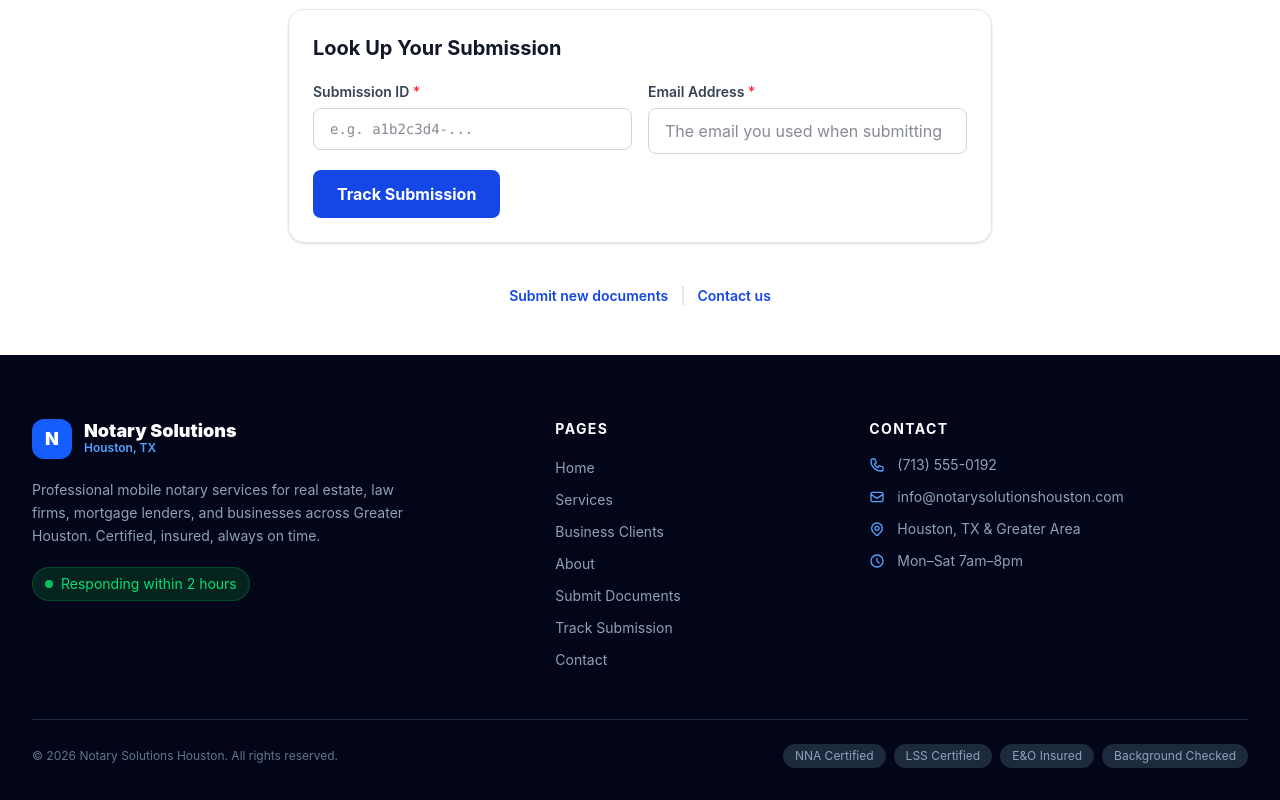
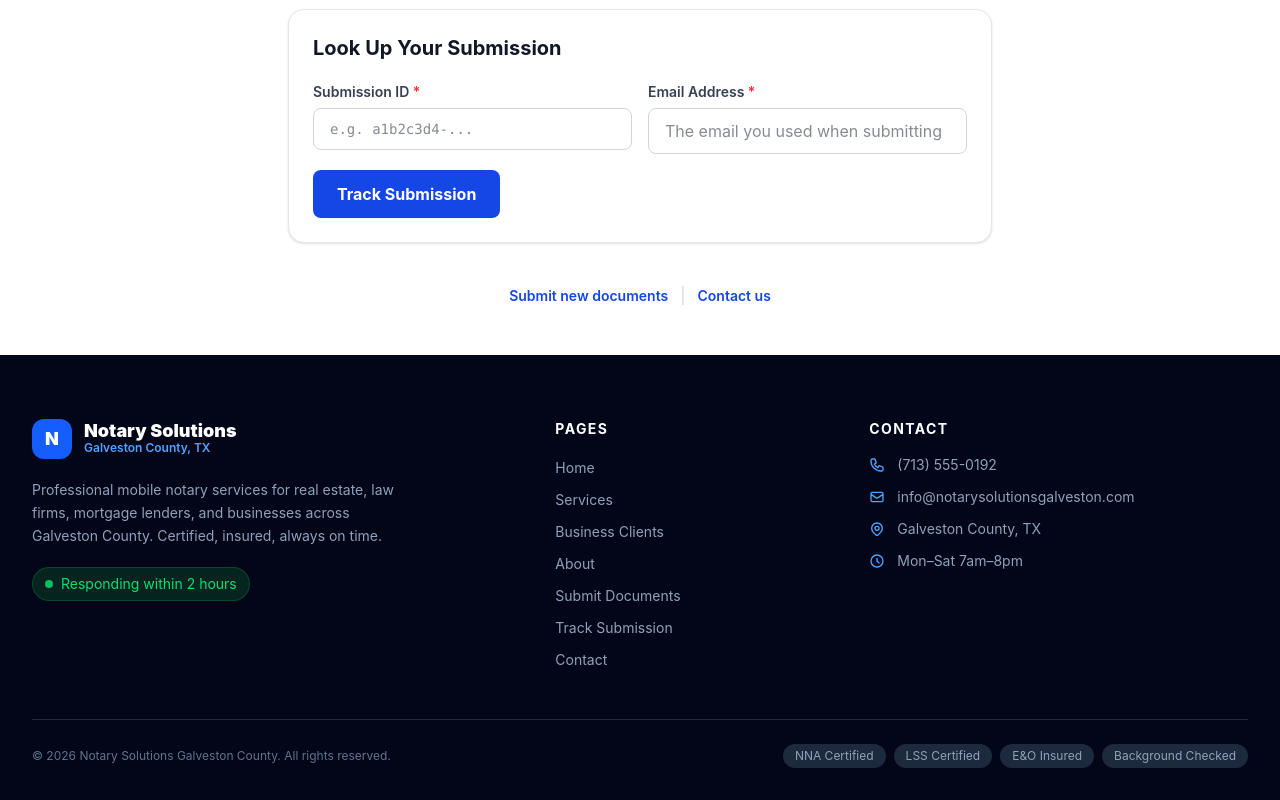
Before and after one commit to tajdascholar-bit/Notary, a React (Vite) app: page /track in a window 1280 px wide. Shown: the part 295-1095 px from the top of the page. Built offline with nearby package versions, Linux system fonts and the light colour scheme.

Commit message:
Replace all Houston references with Galveston County sitewide
Updated city name, service area, and email addresses across all pages
and components. No functional changes.

https://claude.ai/code/session_0174fpTL1dyphzDfuyszKyLg

```diff
--- a/src/components/Footer.jsx
+++ b/src/components/Footer.jsx
@@ -23,12 +23,12 @@ export default function Footer() {
               </div>
               <div>
                 <p className="text-white font-black text-lg leading-none">Notary Solutions</p>
-                <p className="text-blue-400 text-xs font-semibold">Houston, TX</p>
+                <p className="text-blue-400 text-xs font-semibold">Galveston County, TX</p>
               </div>
             </div>
             <p className="text-sm leading-relaxed mb-5 max-w-sm">
               Professional mobile notary services for real estate, law firms, mortgage
-              lenders, and businesses across Greater Houston. Certified, insured, always on time.
+              lenders, and businesses across Galveston County. Certified, insured, always on time.
             </p>
             <div className="inline-flex items-center gap-2 bg-green-900/40 border border-green-700/40 rounded-full px-3 py-1.5 text-sm text-green-400">
               <span className="w-2 h-2 bg-green-400 rounded-full animate-pulse"></span>
@@ -56,8 +56,8 @@ export default function Footer() {
             <ul className="space-y-3">
               {[
                 { icon: 'M3 5a2 2 0 012-2h3.28a1 1 0 01.948.684l1.498 4.493a1 1 0 01-.502 1.21l-2.257 1.13a11.042 11.042 0 005.516 5.516l1.13-2.257a1 1 0 011.21-.502l4.493 1.498a1 1 0 01.684.948V19a2 2 0 01-2 2h-1C9.716 21 3 14.284 3 6V5z', text: '(713) 555-0192', href: 'tel:+17135550192' },
-                { icon: 'M3 8l7.89 5.26a2 2 0 002.22 0L21 8M5 19h14a2 2 0 002-2V7a2 2 0 00-2-2H5a2 2 0 00-2 2v10a2 2 0 002 2z', text: 'info@notarysolutionshouston.com', href: 'mailto:info@notarysolutionshouston.com' },
-                { icon: 'M17.657 16.657L13.414 20.9a1.998 1.998 0 01-2.827 0l-4.244-4.243a8 8 0 1111.314 0z M15 11a3 3 0 11-6 0 3 3 0 016 0z', text: 'Houston, TX & Greater Area', href: null },
+                { icon: 'M3 8l7.89 5.26a2 2 0 002.22 0L21 8M5 19h14a2 2 0 002-2V7a2 2 0 00-2-2H5a2 2 0 00-2 2v10a2 2 0 002 2z', text: 'info@notarysolutionsgalveston.com', href: 'mailto:info@notarysolutionsgalveston.com' },
+                { icon: 'M17.657 16.657L13.414 20.9a1.998 1.998 0 01-2.827 0l-4.244-4.243a8 8 0 1111.314 0z M15 11a3 3 0 11-6 0 3 3 0 016 0z', text: 'Galveston County, TX', href: null },
                 { icon: 'M12 8v4l3 3m6-3a9 9 0 11-18 0 9 9 0 0118 0z', text: 'Mon–Sat 7am–8pm', href: null },
               ].map((item, i) => (
                 <li key={i} className="flex items-start gap-3 text-sm">
@@ -75,7 +75,7 @@ export default function Footer() {
 
         {/* Bottom bar */}
         <div className="border-t border-slate-800 pt-6 flex flex-col sm:flex-row items-center justify-between gap-3 text-xs text-slate-500">
-          <p>&copy; {new Date().getFullYear()} Notary Solutions Houston. All rights reserved.</p>
+          <p>&copy; {new Date().getFullYear()} Notary Solutions Galveston County. All rights reserved.</p>
           <div className="flex gap-2 flex-wrap justify-center">
             {['NNA Certified', 'LSS Certified', 'E&O Insured', 'Background Checked'].map(b => (
               <span key={b} className="bg-slate-800 text-slate-400 px-3 py-1 rounded-full">{b}</span>
--- a/src/components/Navbar.jsx
+++ b/src/components/Navbar.jsx
@@ -42,7 +42,7 @@ export default function Navbar() {
                 Notary Solutions
               </p>
               <p className={`text-xs font-semibold ${transparent ? 'text-blue-200' : 'text-blue-600'}`}>
-                Houston, TX
+                Galveston County, TX
               </p>
             </div>
           </Link>
--- a/src/pages/Admin.jsx
+++ b/src/pages/Admin.jsx
@@ -67,7 +67,7 @@ function LoginScreen({ onLogin }) {
             </svg>
           </div>
           <h1 className="text-2xl font-bold text-gray-900">Admin Login</h1>
-          <p className="text-gray-500 text-sm mt-1">Notary Solutions Houston</p>
+          <p className="text-gray-500 text-sm mt-1">Notary Solutions Galveston County</p>
         </div>
         <form onSubmit={handleSubmit} className="space-y-4">
           <div>
--- a/src/pages/BusinessClients.jsx
+++ b/src/pages/BusinessClients.jsx
@@ -14,7 +14,7 @@ const tiers = [
     price: '$75',
     unit: 'per appointment',
     desc: 'Perfect for occasional needs.',
-    features: ['Single document packages', 'Mobile service in Houston', 'Next-day scheduling', 'Digital receipt'],
+    features: ['Single document packages', 'Mobile service in Galveston County', 'Next-day scheduling', 'Digital receipt'],
     cta: 'Book Now', to: '/contact', highlight: false,
   },
   {
@@ -53,7 +53,7 @@ export default function BusinessClients() {
           <div className="max-w-2xl">
             <p className="text-blue-400 font-bold uppercase tracking-widest text-sm mb-4">Business Clients</p>
             <h1 className="text-5xl md:text-6xl font-black text-white mb-5 leading-tight">
-              Your Dedicated Notary Partner in Houston
+              Your Dedicated Notary Partner in Galveston County
             </h1>
             <p className="text-slate-300 text-xl leading-relaxed mb-8">
               Volume pricing, business accounts, and priority scheduling for title companies,
--- a/src/pages/Contact.jsx
+++ b/src/pages/Contact.jsx
@@ -11,8 +11,8 @@ const SERVICE_TYPES = [
 
 const contactItems = [
   { icon: 'M3 5a2 2 0 012-2h3.28a1 1 0 01.948.684l1.498 4.493a1 1 0 01-.502 1.21l-2.257 1.13a11.042 11.042 0 005.516 5.516l1.13-2.257a1 1 0 011.21-.502l4.493 1.498a1 1 0 01.684.948V19a2 2 0 01-2 2h-1C9.716 21 3 14.284 3 6V5z', label: 'Phone', value: '(713) 555-0192', href: 'tel:+17135550192' },
-  { icon: 'M3 8l7.89 5.26a2 2 0 002.22 0L21 8M5 19h14a2 2 0 002-2V7a2 2 0 00-2-2H5a2 2 0 00-2 2v10a2 2 0 002 2z', label: 'Email', value: 'info@notarysolutionshouston.com', href: 'mailto:info@notarysolutionshouston.com' },
-  { icon: 'M17.657 16.657L13.414 20.9a1.998 1.998 0 01-2.827 0l-4.244-4.243a8 8 0 1111.314 0z M15 11a3 3 0 11-6 0 3 3 0 016 0z', label: 'Service Area', value: 'Houston, TX & Greater Houston', href: null },
+  { icon: 'M3 8l7.89 5.26a2 2 0 002.22 0L21 8M5 19h14a2 2 0 002-2V7a2 2 0 00-2-2H5a2 2 0 00-2 2v10a2 2 0 002 2z', label: 'Email', value: 'info@notarysolutionsgalveston.com', href: 'mailto:info@notarysolutionsgalveston.com' },
+  { icon: 'M17.657 16.657L13.414 20.9a1.998 1.998 0 01-2.827 0l-4.244-4.243a8 8 0 1111.314 0z M15 11a3 3 0 11-6 0 3 3 0 016 0z', label: 'Service Area', value: 'Galveston County, TX', href: null },
   { icon: 'M12 8v4l3 3m6-3a9 9 0 11-18 0 9 9 0 0118 0z', label: 'Hours', value: 'Mon–Sat 7am–8pm · Sun by appt', href: null },
 ]
 
--- a/src/pages/Home.jsx
+++ b/src/pages/Home.jsx
@@ -16,7 +16,7 @@ const stats = [
 ]
 
 const reviews = [
-  { name: 'Sarah M.', company: 'Premier Title Co.', initials: 'SM', color: 'bg-blue-600', text: 'Extremely professional and always on time. Our go-to notary for all closings in the Houston area.' },
+  { name: 'Sarah M.', company: 'Premier Title Co.', initials: 'SM', color: 'bg-blue-600', text: 'Extremely professional and always on time. Our go-to notary for all closings in the Galveston County area.' },
   { name: 'James L.', company: 'Anderson & Partners Law', initials: 'JL', color: 'bg-indigo-600', text: "Fast, reliable, and thorough. We've used Notary Solutions for dozens of legal document signings." },
   { name: 'Maria R.', company: 'First Horizon Mortgage', initials: 'MR', color: 'bg-violet-600', text: 'Same-day service saved us multiple times. Their loan signing expertise is unmatched.' },
 ]
@@ -34,13 +34,13 @@ export default function Home() {
         <div className="relative z-10 text-white text-center px-4 max-w-5xl mx-auto pt-24">
           <div className="inline-flex items-center gap-2 bg-white/10 backdrop-blur border border-white/20 rounded-full px-5 py-2 text-sm font-semibold mb-8">
             <span className="w-2 h-2 bg-green-400 rounded-full animate-pulse"></span>
-            Available for Same-Day Appointments · Houston, TX
+            Available for Same-Day Appointments · Galveston County, TX
           </div>
 
           <h1 className="text-5xl md:text-7xl font-black leading-tight mb-6 tracking-tight">
             Trusted Notary
             <span className="block text-blue-400">Services for</span>
-            <span className="block">Houston Businesses</span>
+            <span className="block">Galveston County Businesses</span>
           </h1>
 
           <p className="text-xl md:text-2xl text-slate-300 mb-10 max-w-2xl mx-auto leading-relaxed">
@@ -198,7 +198,7 @@ export default function Home() {
 
       {/* ── STATS ── */}
       <section className="relative py-20 overflow-hidden">
-        <img src={IMG.city} alt="Houston city" className="absolute inset-0 w-full h-full object-cover" />
+        <img src={IMG.city} alt="Galveston County" className="absolute inset-0 w-full h-full object-cover" />
         <div className="absolute inset-0 bg-blue-950/90" />
         <div className="relative max-w-7xl mx-auto px-4 sm:px-6 lg:px-8">
           <div className="grid grid-cols-2 md:grid-cols-4 gap-8 text-center">
@@ -262,7 +262,7 @@ export default function Home() {
         <div className="max-w-7xl mx-auto px-4 sm:px-6 lg:px-8">
           <div className="text-center mb-14">
             <p className="text-blue-600 font-bold uppercase tracking-widest text-sm mb-3">Client Reviews</p>
-            <h2 className="text-4xl md:text-5xl font-black text-gray-900 mb-4">Trusted by Houston Professionals</h2>
+            <h2 className="text-4xl md:text-5xl font-black text-gray-900 mb-4">Trusted by Galveston County Professionals</h2>
             <div className="flex justify-center gap-1 mb-3">
               {[...Array(5)].map((_, i) => (
                 <svg key={i} className="w-6 h-6 text-amber-400" fill="currentColor" viewBox="0 0 20 20">
@@ -304,7 +304,7 @@ export default function Home() {
             Ready to Get<br />Started Today?
           </h2>
           <p className="text-slate-300 text-xl mb-10">
-            Book a signing or upload your documents now. Same-day service available throughout Houston.
+            Book a signing or upload your documents now. Same-day service available throughout Galveston County.
           </p>
           <div className="flex flex-col sm:flex-row gap-4 justify-center">
             <Link to="/contact" className="bg-amber-500 hover:bg-amber-400 text-white font-black px-10 py-4 rounded-2xl text-lg shadow-2xl transition-all hover:-translate-y-0.5">
--- a/src/pages/Services.jsx
+++ b/src/pages/Services.jsx
@@ -65,7 +65,7 @@ export default function Services() {
               Every Notary Service Your Business Needs
             </h1>
             <p className="text-slate-300 text-xl leading-relaxed mb-8">
-              Fully certified, insured, and available same-day throughout Greater Houston.
+              Fully certified, insured, and available same-day throughout Galveston County.
             </p>
             <Link to="/contact" className="inline-flex items-center gap-2 bg-amber-500 hover:bg-amber-400 text-white font-black px-8 py-4 rounded-2xl text-lg transition-all hover:-translate-y-0.5">
               Book a Signing Today
@@ -140,7 +140,7 @@ export default function Services() {
       <section className="bg-slate-950 py-20">
         <div className="max-w-3xl mx-auto px-4 text-center">
           <h2 className="text-4xl font-black text-white mb-4">Need a Notary Today?</h2>
-          <p className="text-slate-400 text-lg mb-8">Same-day availability throughout Houston. Book online in minutes.</p>
+          <p className="text-slate-400 text-lg mb-8">Same-day availability throughout Galveston County. Book online in minutes.</p>
           <div className="flex flex-col sm:flex-row gap-4 justify-center">
             <Link to="/contact" className="bg-amber-500 hover:bg-amber-400 text-white font-black px-8 py-4 rounded-2xl text-lg transition-all">
               Book Appointment
```
Also changed, not shown: src/pages/About.jsx (+7 -7 lines).
